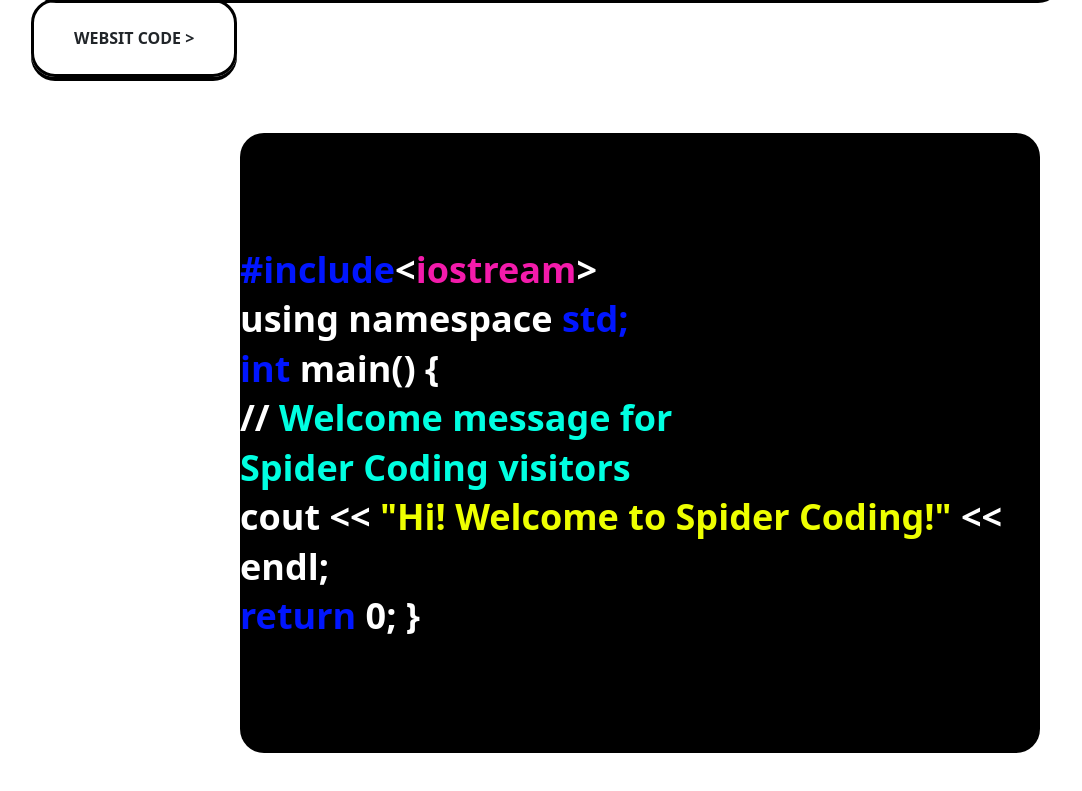
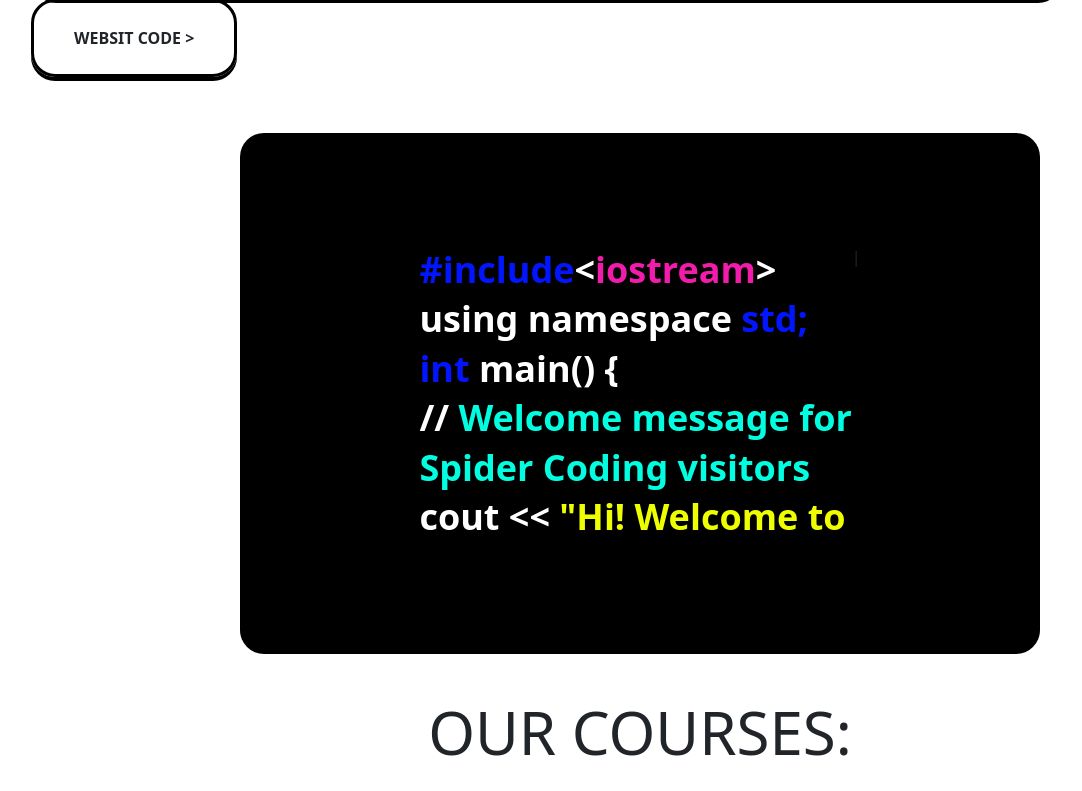
Before and after one commit to hassanmok/final_project_edu, a Django app: template project/edu_app/templates/index.html in a window 1280 px wide. Shown: the part 891-1682 px from the top of the page, without its empty margins (0-1082 px from the left). Run offline with Django 5.2, Linux system fonts and the light colour scheme; the template is opened without the code that fills it, so the values that code supplies are empty; parts of the project's set-up code (start-up, migrations or seed data) failed here and were passed over; some libraries are stand-ins or nearby versions.

Commit message:
hassan edit

```diff
--- a/project/edu_app/templates/index.html
+++ b/project/edu_app/templates/index.html
@@ -9,6 +9,7 @@
     <script src="https://cdn.tailwindcss.com"></script>
     <script src="https://code.jquery.com/jquery-3.5.1.min.js"></script>
     <script src="https://stackpath.bootstrapcdn.com/bootstrap/4.5.2/js/bootstrap.min.js"></script>
+    <script src="https://unpkg.com/typed.js@2.1.0/dist/typed.umd.js"></script>
     <title>spider coding</title>
     <link rel="icon" type="image/png" sizes="512x512" href="{% static 'images/spider_logo2.png' %}">
 </head>
@@ -77,7 +78,7 @@
       </div>
         <!-- test slide-->
         <div class="mx-8 text-8xl">
-            <h1 class="font-semibold" style="-webkit-text-stroke: 1px #FF20BC;">Join us to<br>learn program like <span style="color: rgb(255, 255, 255);">spider web.</span></h1>
+            <h1 id="text_mok" class="font-semibold" style="-webkit-text-stroke: 1px #FF20BC;"></h1>
         </div>
         <div class="flex">
             <div class="input-group input-group-lg mx-8 mb-2 mt-8">
@@ -90,12 +91,7 @@
             </div>
         </div>
         <div class="bg-black flex justify-center rounded-3xl mx-60 my-12 py-28">
-            <h1 class="text-white text-4xl  leading-snug"><b><span style="color: #0116FF;">#include</span>&lt;<span style="color: #F31BAB;">iostream</span>&gt;<br>
-                using namespace <span style="color: #0116FF;">std;</span><br>
-                 <span style="color: #0116FF;">int</span> main() {<br>
-                 // <span style="color: #00FFE1;">Welcome message for<br>Spider Coding visitors</span><br>
-                 cout << <span><span style="color: #EEFF00;">"Hi! Welcome to Spider Coding!"</span> << endl;<br>
-                 <span style="color: #0116FF;">return</span> 0; }</b></h1>
+            <h1 id="text_mok2" class="text-white text-4xl leading-snug"></h1>
         </div>
         <div>
             <h1 class="flex justify-center text-6xl border-black">OUR COURSES:</h1>
@@ -132,5 +128,24 @@
               <button type="button" class="btn btn-outline-dark rounded-3xl py-2 px-2">SHOW ALL COURSES</button>
             </div>
     </div>
+    <!--scripts hassan-->
+    <script>
+      var typed = new Typed("#text_mok", {
+        strings: ["Join us to<br>learn program like <span style='color: rgb(255, 255, 255);'>spider web.</span>"],
+        typeSpeed: 50,
+        showCursor: false
+      });
+    </script>
+    <script>
+      var typed2 = new Typed("#text_mok2", {
+        strings: ["<b><span style='color: #0116FF;'>#include</span>&lt;<span style='color: #F31BAB;'>iostream</span>&gt;<br> \
+                   using namespace <span style='color: #0116FF;'>std;</span><br> \
+                   <span style='color: #0116FF;'>int</span> main() {<br> \
+                   // <span style='color: #00FFE1;'>Welcome message for<br>Spider Coding visitors</span><br> \
+                   cout << <span style='color: #EEFF00;'>\"Hi! Welcome to Spider Coding!\"</span> << endl;<br> \
+                   <span style='color: #0116FF;'>return</span> 0; }</b>"],
+        typeSpeed: 25
+      });
+    </script>
 </body>
 </html>
```
